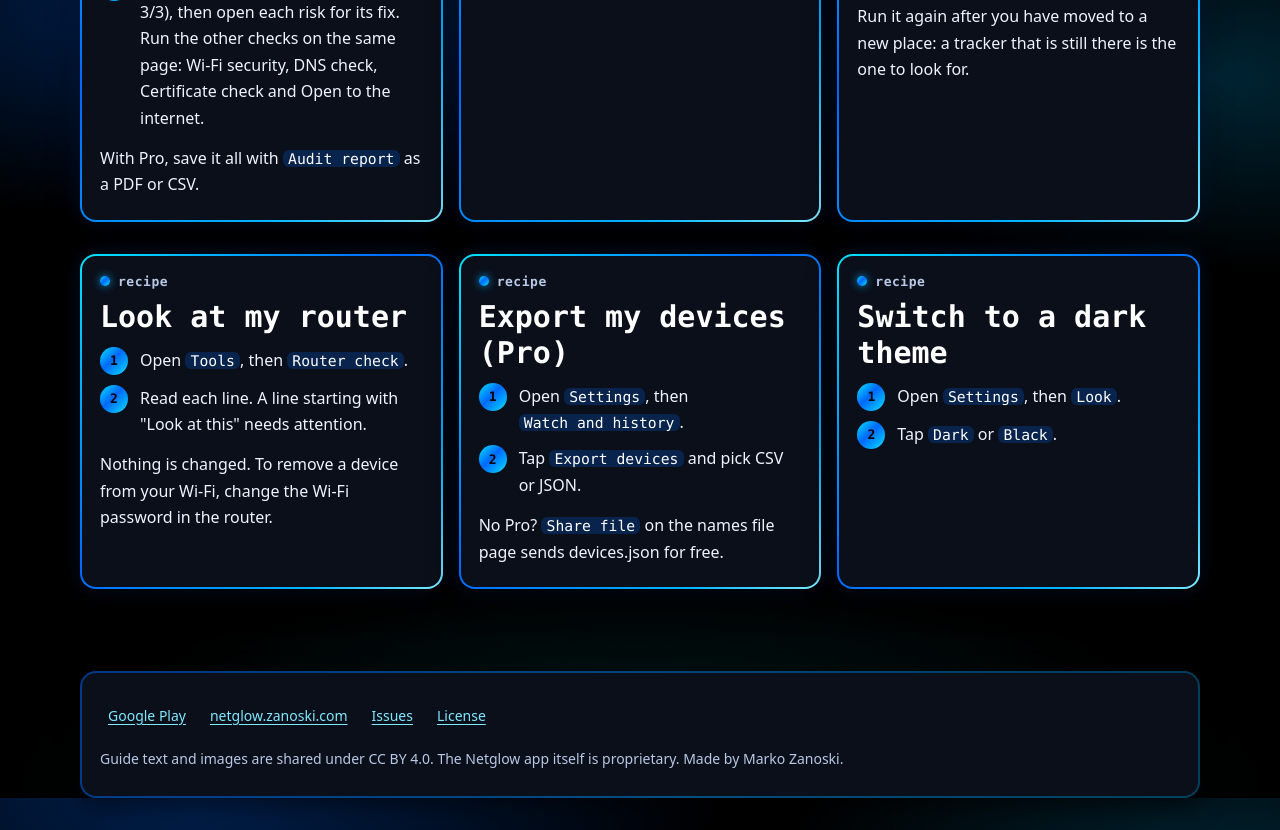
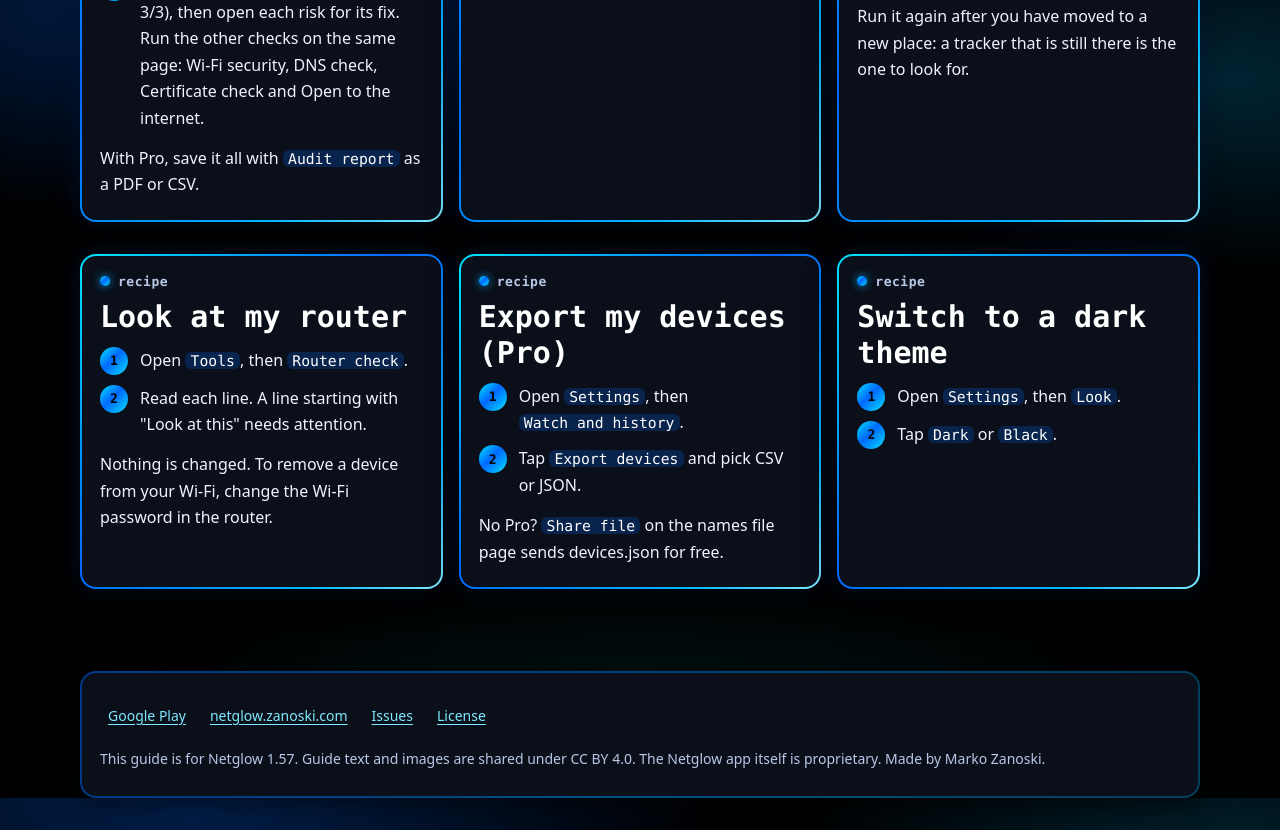
Before and after one commit to Zanoshky/netglow-app, a plain HTML site: page docs/cookbook.html in a window 1280 px wide. Shown: the part 4002-4832 px from the top of the page. Drawn offline with Linux system fonts and the light colour scheme.

Commit message:
Guide footer names the version, 1.57; FAQ wording follows checks passed

```diff
--- a/docs/cookbook.html
+++ b/docs/cookbook.html
@@ -107,7 +107,7 @@
     <li><a href="https://github.com/Zanoshky/netglow-app/issues">Issues</a></li>
     <li><a href="https://github.com/Zanoshky/netglow-app/blob/main/LICENSE">License</a></li>
   </ul>
-  <p>Guide text and images are shared under CC BY 4.0. The Netglow app itself is proprietary. Made by Marko Zanoski.</p>
+  <p>This guide is for Netglow 1.57. Guide text and images are shared under CC BY 4.0. The Netglow app itself is proprietary. Made by Marko Zanoski.</p>
   </div>
 </footer>
 </div>
```
Also changed, not shown: docs/faq.html (+2 -2 lines), docs/guide.html (+1 -1 lines), docs/index.html (+1 -1 lines), docs/report.html (+1 -1 lines), docs/runbook.html (+1 -1 lines).
